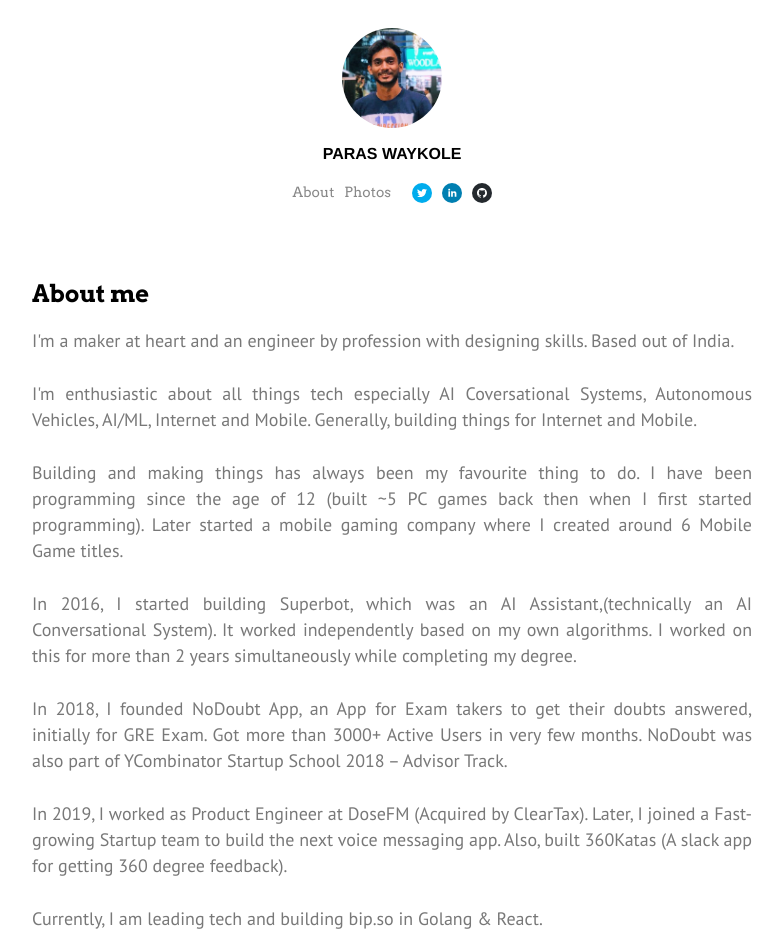
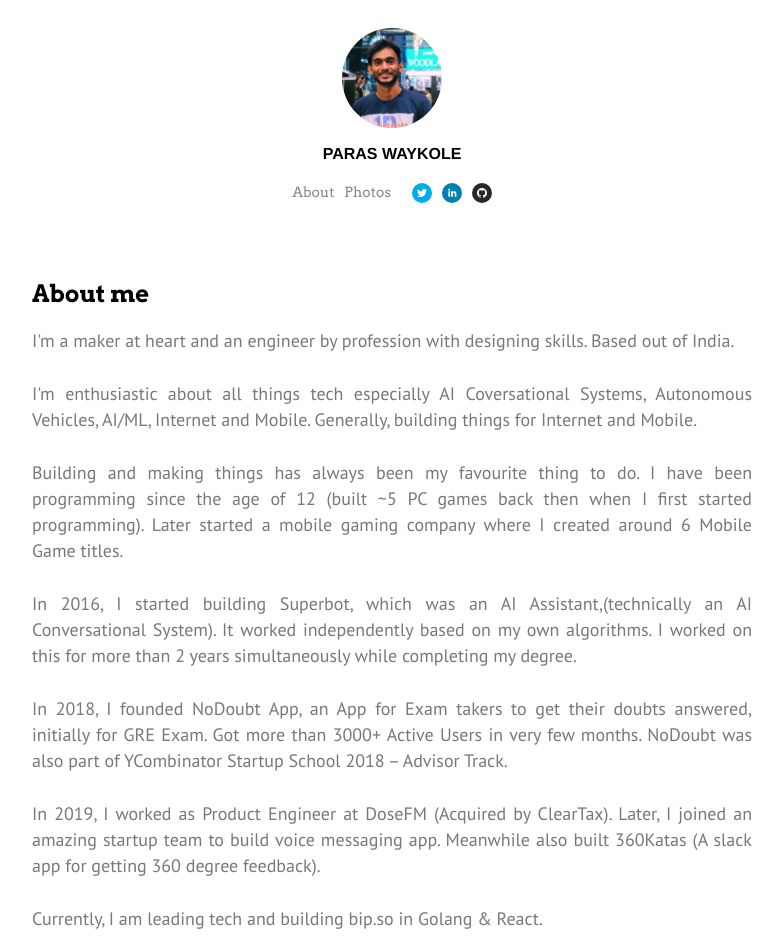
Before and after one commit to paraswaykole/paraswaykole-personal-website, a Next.js app: page / in a window 1280 px wide. Shown: the top 952 px of the page, without its empty margins (248-1031 px from the left). Built offline with nearby package versions, Linux system fonts and the light colour scheme.

Commit message:
updated bio

```diff
--- a/pages/index.js
+++ b/pages/index.js
@@ -42,8 +42,8 @@
           </p>
           <p>
             In 2019, I worked as Product Engineer at DoseFM (Acquired by
-            ClearTax). Later, I joined a Fast-growing Startup team to build the
-            next voice messaging app. Also, built 360Katas (A slack app for
+            ClearTax). Later, I joined an amazing startup team to build voice
+            messaging app. Meanwhile also built 360Katas (A slack app for
             getting 360 degree feedback).
           </p>
           <p>
```
Also changed, not shown: 3 other files (tests, documents, lock files or other folders).
